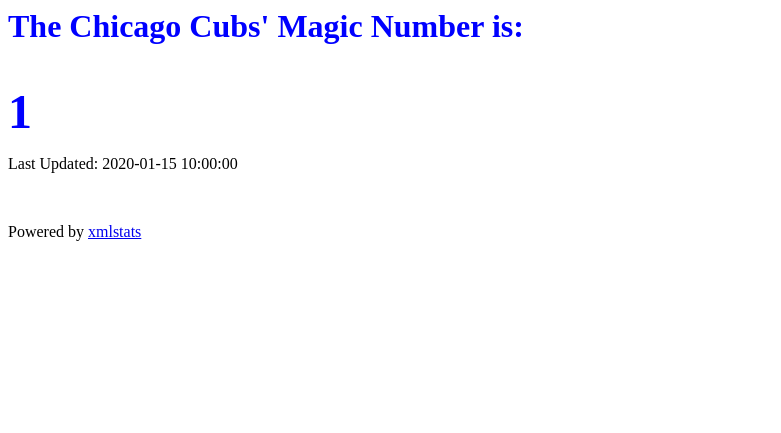
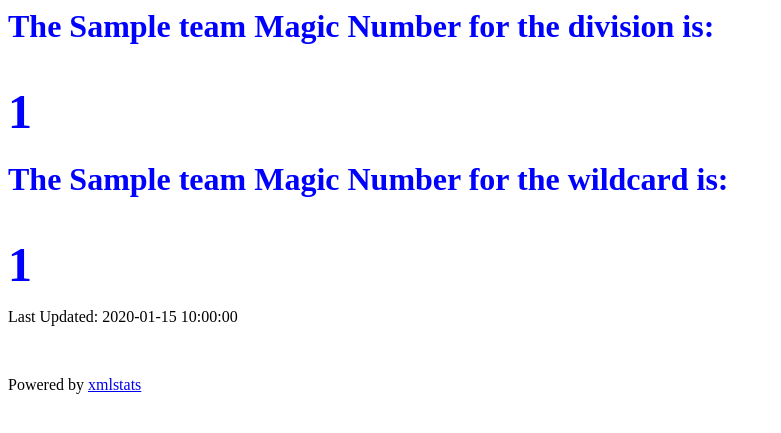
Before and after one commit to EvanNGoldstein/cubsmagicnumber, a Flask app: template magic_num/templates/index.html in a window 1280 px wide. Shown: the top 433 px of the page, without its empty margins (0-781 px from the left). Run offline with Flask 2, Linux system fonts and the light colour scheme; the template is opened without the code that fills it: most values are stand-ins (such as "Sample title", 1, 10 or a date in 2020); parts of the project's set-up code (start-up, migrations or seed data) failed here and were passed over.

Commit message:
Support getting magic nums for all teams. Closes #2

```diff
--- a/magic_num/app.py
+++ b/magic_num/app.py
@@ -1,30 +1,39 @@
 from flask import Flask, render_template
-from magic_num import magic_num, get_standings
+from magic_num import magic_num, get_standings, get_standings_for_team
 from datetime import datetime
 from pytz import timezone
 
 app = Flask(__name__)
-wildcard, division, standings_date = get_standings("Cubs")
+standings, standings_date = get_standings()
 central_time = 'US/Central'
 last_updated = datetime.now(timezone(central_time))
 
 
-@app.route('/')
-def index():
-    global wildcard, division, last_updated, central_time, standings_date
+@app.route('/<team>')
+def index(team):
+    global last_updated, central_time, standings_date, standings
 
     cur_time = datetime.now(timezone(central_time))
+    team = team.title()
     if abs(int(cur_time.minute) - int(last_updated.minute)) >= 5:
-        wildcard, division, standings_date = get_standings("Cubs")
+        standings, standings_date = get_standings()
         last_updated = cur_time
 
-    wc_magic_num = magic_num("Cubs", division["Cubs"]["won"], wildcard)
-    div_magic_num = magic_num("Cubs", division["Cubs"]["won"], division)
+    wildcard, division = get_standings_for_team(standings, team)
+    wc_magic_num = magic_num(team, division[team]["won"], wildcard)
+    div_magic_num = magic_num(team, division[team]["won"], division)
 
-    magic_number = min(wc_magic_num, div_magic_num)
-    if(magic_number <= 0):
-        magic_number = "0. The Cubs have clinched a playoff berth!"
-    return render_template("index.html", num=magic_number, last_updated=standings_date)
+    if(wc_magic_num <= 0):
+        wc_magic_num = "0. The %s have clinched a playoff berth!" % team
+    if(div_magic_num <= 0):
+        div_magic_num = "0. The %s have clinched the division!" % team
+    return render_template("index.html", div_num=div_magic_num, wc_num=wc_magic_num, last_updated=standings_date, team=possessive(team))
+
+def possessive(team):
+    if team[-1:] in ['S', 's']:
+        return team + '\''
+    else:
+        return team + '\'s'
 
 if __name__ == '__main__':
     app.run(host="0.0.0.0", debug=True)
--- a/magic_num/templates/index.html
+++ b/magic_num/templates/index.html
@@ -1,7 +1,12 @@
 <h1 style="color: blue">
-    The Chicago Cubs' Magic Number is:
+    The {{team}} Magic Number for the division is:
 </h1>
-<br><b style="color: blue"><font size="100">{{num}}</font></b>
+<br><b style="color: blue"><font size="100">{{div_num}}</font></b>
+<br>
+<h1 style="color: blue">
+    The {{team}} Magic Number for the wildcard is:
+</h1>
+<br><b style="color: blue"><font size="100">{{wc_num}}</font></b>
 <br>
 <p>
     Last Updated: {{last_updated}}
```
Also changed, not shown: magic_num/magic_num.py (+6 -3 lines), magic_num/server.py (deleted, +0 -30 lines).
